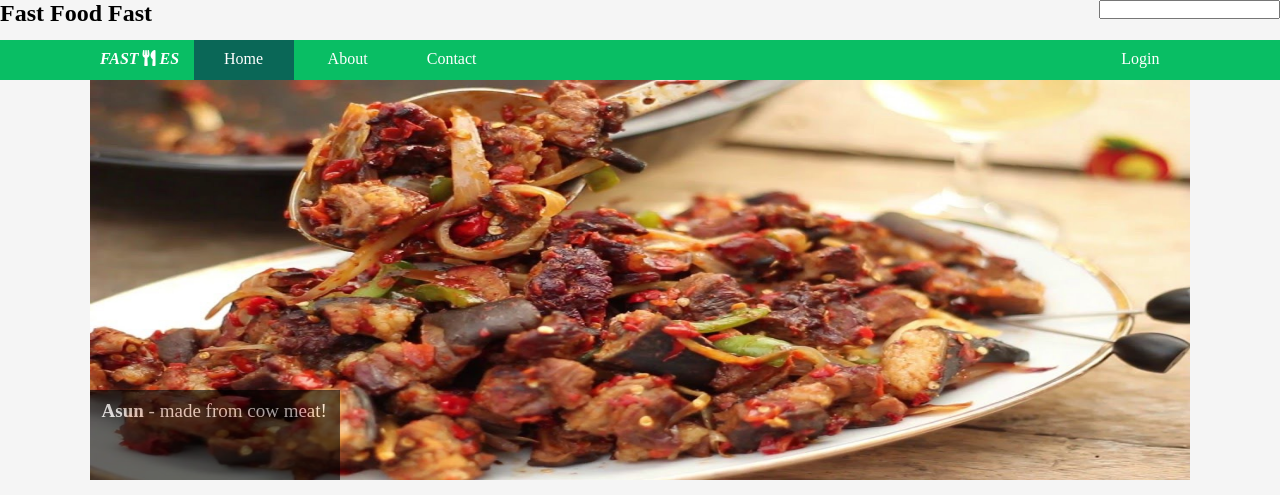
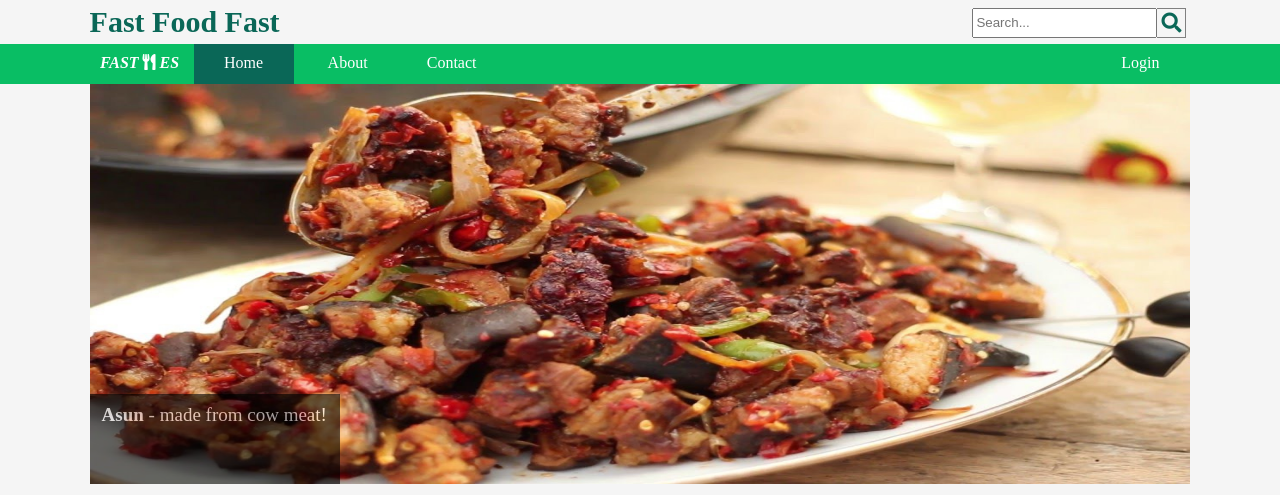
Before and after one commit to shittuadams/fastfoodsite, a website: page ui/index.html in a window 1280 px wide. Shown: the top 495 px of the page. Drawn offline with Linux system fonts and the light colour scheme.

Commit message:
adjust landing page

```diff
--- a/ui/css/style.css
+++ b/ui/css/style.css
@@ -20,7 +20,7 @@ body, html{
 body {
   background-color: var(--bg-color-3);
 }
-.footer, header {
+.footer, header, nav.nav1 {
   padding: var(--general-padding);
 }
 figure.imageDiv,
@@ -44,11 +44,43 @@ body {
 }
 /** TITLE AND SEARCH BAR **/
 nav.nav1 {
-  height: 40px;
+  height: auto;
   display: flex;
   justify-content: space-between;
+  padding-top: 5px;
+  padding-bottom: 5px;
+  flex-wrap: wrap;
 }
-
+nav.nav1 h1 {
+  font-size: 30px;
+  color: var(--bg-color-2);
+}
+div input#search {
+  padding: 2px;
+  height: 30px;
+}
+i.fas.fa-search {
+  display: inline-block;
+  border-top: 1px solid gray;
+  border-bottom: 1px solid gray;
+  border-right: 1px solid gray;
+  font-size: 20px;
+  padding: 4px;
+  color: var(--bg-color-2);
+  position: relative;
+  top: 2.5px;
+  right: 4px;
+}
+i.fas.fa-search:hover {
+  color: white;
+  background-color: var(--bg-color-2)
+}
+@media (max-width: 460px) {
+  nav.nav1 h1 {
+    font-size: 25px;
+    margin-top: 3px;
+  }
+}
 
 /** NAVBAR IN HEADER **/
 header {
--- a/ui/index.html
+++ b/ui/index.html
@@ -15,8 +15,8 @@
     <nav class="nav1">
       <h1>Fast Food Fast</h1>
       <div>
-        <input type="search" name="search" id="search" />
-
+        <input type="search" name="search" id="search" placeholder="Search..." />
+        <a href="#"><i class="fas fa-search"></i></a>
       </div>
 
     </nav>
```
